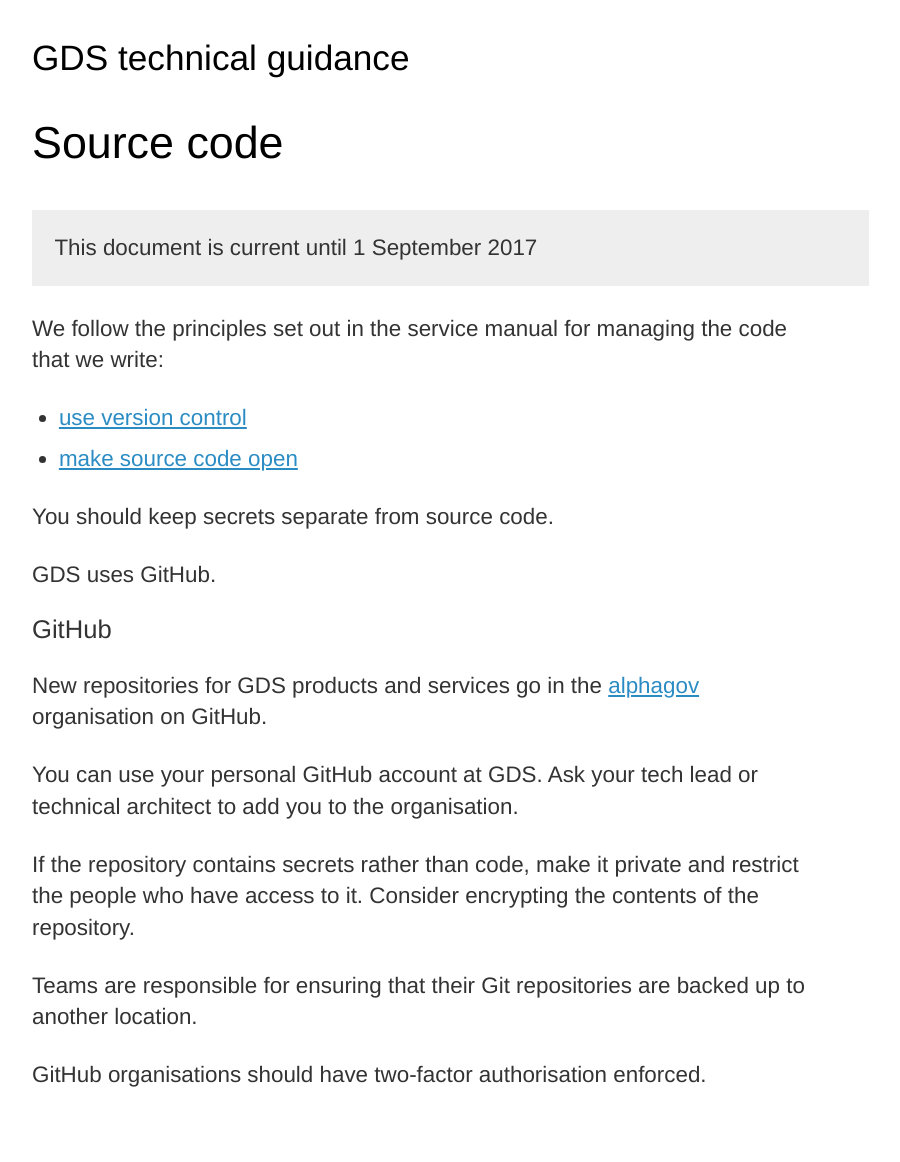
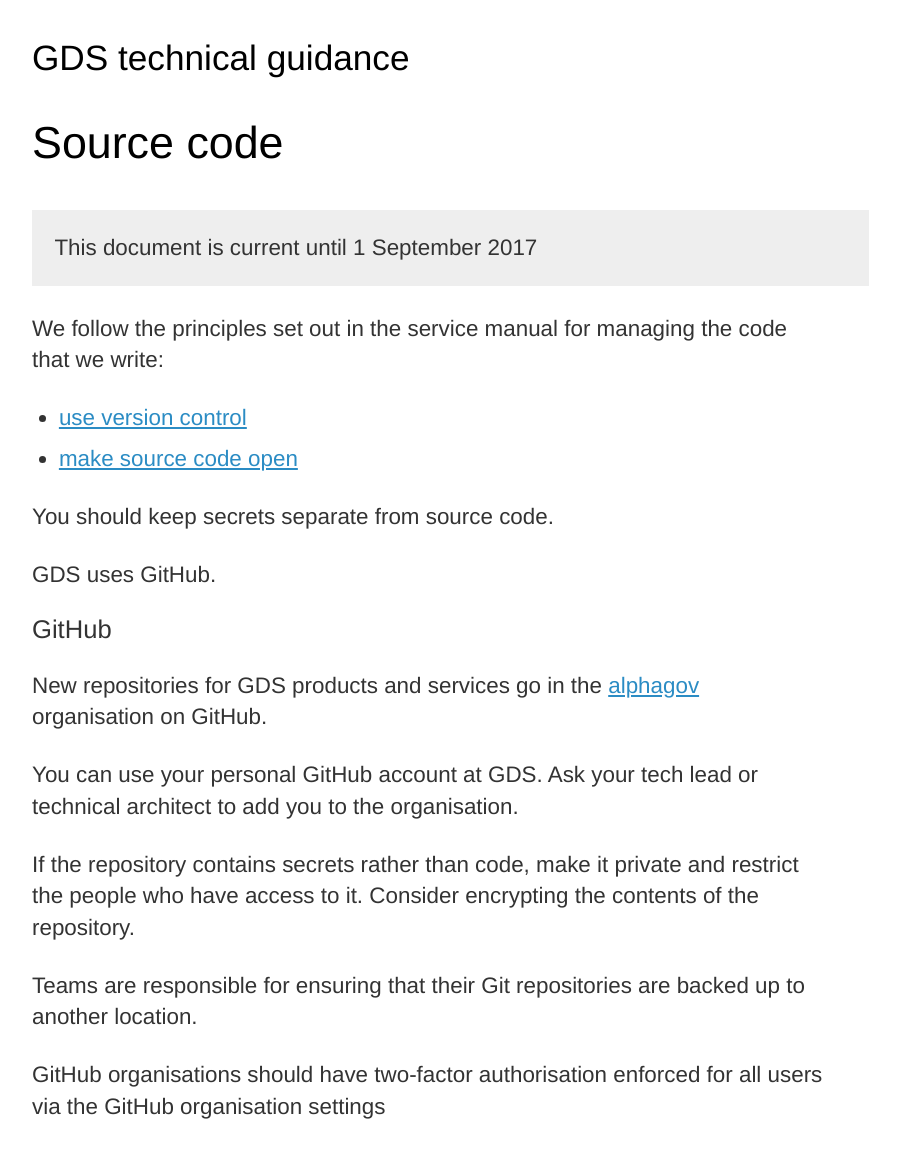
Before and after one commit to alphagov/gds-way, a Jekyll site: the page built from source-code.md, in a window 1280 px wide. Shown: the whole page, without its empty margins (8-908 px from the left). Built offline with Jekyll 4.4.1, drawn with Linux system fonts in a browser that asks for light colours; before the commit the page ends 1131 px from its top, so only the background shows below that.

Commit message:
2fa is enforced by the github organisation settings

```diff
--- a/source-code.md
+++ b/source-code.md
@@ -29,4 +29,4 @@ Consider encrypting the contents of the repository.
 Teams are responsible for ensuring that their Git repositories
 are backed up to another location.
 
-GitHub organisations should have two-factor authorisation enforced.
+GitHub organisations should have two-factor authorisation enforced for all users via the GitHub organisation settings
```
